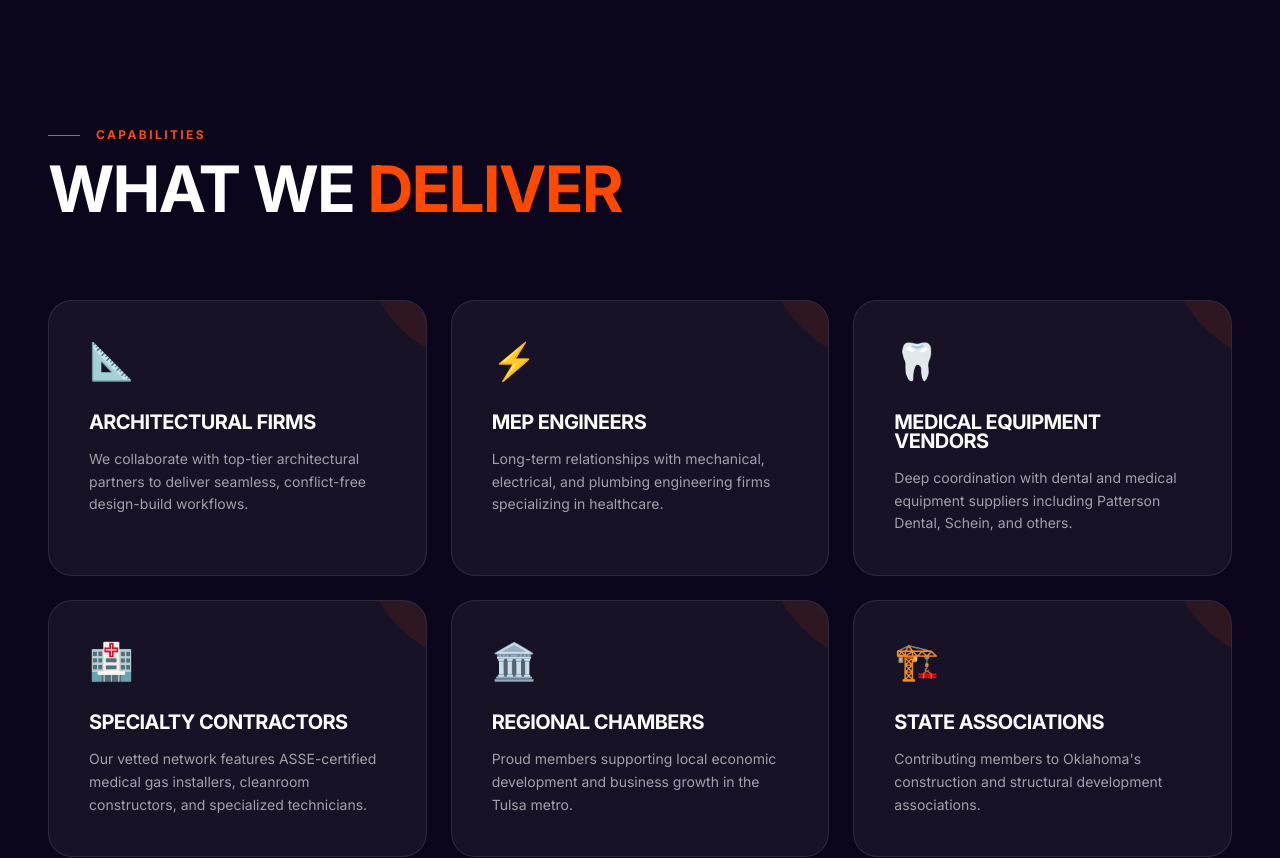
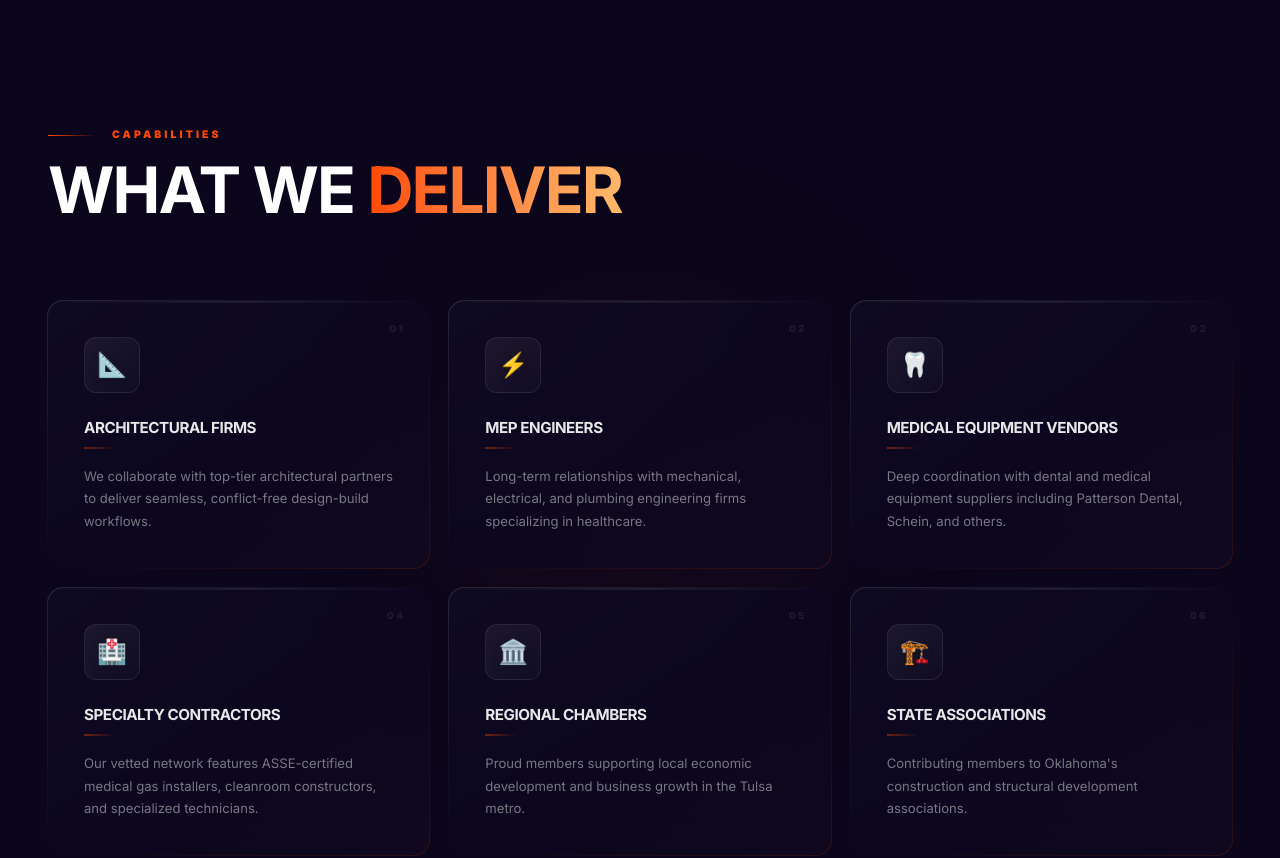
Before and after one commit to UDGOK/udgnew-next, a Next.js app: page /partners in a window 1280 px wide. Shown: the part 1884-2742 px from the top of the page. Built offline with nearby package versions, Linux system fonts and the light colour scheme.

Commit message:
design: premium feature card redesign with glassmorphism, gradient borders, numbered indices, and luminous icon containers

```diff
--- a/components/ServicePage.tsx
+++ b/components/ServicePage.tsx
@@ -169,35 +169,77 @@ export default function ServicePage({
         </div>
       </section>
 
-      {/* 3. Features Dashboard */}
-      <section className="py-32 px-6 md:px-12 max-w-7xl mx-auto border-b border-white/10">
+      {/* 3. Features Dashboard — Premium Edition */}
+      <section className="py-32 px-6 md:px-12 max-w-7xl mx-auto border-b border-white/10 relative">
+        {/* Ambient background glow */}
+        <div className="absolute top-1/2 left-1/2 -translate-x-1/2 -translate-y-1/2 w-[600px] h-[600px] rounded-full pointer-events-none" style={{ background: "radial-gradient(circle, rgba(255,72,0,0.06) 0%, transparent 70%)", filter: "blur(80px)" }} />
+
         <AnimateIn>
-          <div className="flex flex-col md:flex-row md:items-end justify-between gap-8 mb-20">
+          <div className="flex flex-col md:flex-row md:items-end justify-between gap-8 mb-20 relative z-10">
             <div>
               <div className="flex items-center gap-4 mb-4">
-                <span className="w-8 h-px bg-[#FF4800]" />
-                <span className="text-[#FF4800] text-xs font-bold tracking-[0.2em] uppercase">Capabilities</span>
+                <span className="w-12 h-px bg-gradient-to-r from-[#FF4800] to-transparent" />
+                <span className="text-[#FF4800] text-[0.65rem] font-black tracking-[0.3em] uppercase">Capabilities</span>
               </div>
               <h2 className="text-[clamp(3rem,5vw,5rem)] font-black uppercase tracking-tighter leading-[0.9]">
-                What We <span className="text-[#FF4800]">Deliver</span>
+                What We <span className="text-transparent bg-clip-text bg-gradient-to-r from-[#FF4800] to-orange-300">Deliver</span>
               </h2>
             </div>
           </div>
         </AnimateIn>
 
-        <div className="grid grid-cols-1 md:grid-cols-2 lg:grid-cols-3 gap-6">
+        <div className="grid grid-cols-1 md:grid-cols-2 lg:grid-cols-3 gap-5 relative z-10">
           {features.map((f, i) => (
-            <AnimateIn key={i} delay={i * 0.05} direction="up">
-              <div className="bg-white/5 border border-white/10 rounded-3xl p-10 h-full group hover:bg-white/10 transition-colors relative overflow-hidden">
-                <div className="absolute top-0 right-0 w-32 h-32 bg-[#FF4800]/10 rounded-bl-full -mr-16 -mt-16 transition-transform group-hover:scale-150" />
-                <motion.div
-                  className="text-4xl mb-8 relative z-10"
-                  whileHover={{ scale: 1.2, rotate: 5 }}
-                >
-                  {f.icon}
-                </motion.div>
-                <h3 className="text-xl font-bold uppercase tracking-tight mb-4 relative z-10">{f.title}</h3>
-                <p className="text-white/60 text-sm leading-relaxed relative z-10">{f.desc}</p>
+            <AnimateIn key={i} delay={i * 0.07} direction="up">
+              <div className="relative h-full group">
+                {/* Gradient border wrapper */}
+                <div className="absolute -inset-[1px] rounded-2xl bg-gradient-to-br from-white/[0.12] via-transparent to-[#FF4800]/[0.15] opacity-100 group-hover:opacity-0 transition-opacity duration-500" />
+                <div className="absolute -inset-[1px] rounded-2xl bg-gradient-to-br from-[#FF4800]/40 via-[#FF4800]/10 to-orange-400/30 opacity-0 group-hover:opacity-100 transition-opacity duration-500" />
+
+                {/* Card body */}
+                <div className="relative bg-[#0d0820]/90 backdrop-blur-xl rounded-2xl p-8 md:p-9 h-full overflow-hidden transition-all duration-500">
+                  {/* Animated gradient mesh — visible on hover */}
+                  <div className="absolute inset-0 opacity-0 group-hover:opacity-100 transition-opacity duration-700" style={{ background: "radial-gradient(ellipse at 20% 80%, rgba(255,72,0,0.08) 0%, transparent 50%), radial-gradient(ellipse at 80% 20%, rgba(255,140,50,0.06) 0%, transparent 50%)" }} />
+
+                  {/* Top gradient line */}
+                  <div className="absolute top-0 left-0 right-0 h-[2px] bg-gradient-to-r from-transparent via-white/8 to-transparent group-hover:via-[#FF4800]/50 transition-all duration-700" />
+
+                  {/* Index number */}
+                  <div className="absolute top-5 right-6 text-[0.6rem] font-black tracking-[0.25em] text-white/[0.07] group-hover:text-[#FF4800]/20 transition-colors duration-500 select-none">
+                    {String(i + 1).padStart(2, "0")}
+                  </div>
+
+                  {/* Icon container */}
+                  <div className="relative mb-7">
+                    {/* Glow ring */}
+                    <div className="absolute -inset-2 rounded-2xl bg-gradient-to-br from-[#FF4800]/0 to-orange-500/0 group-hover:from-[#FF4800]/15 group-hover:to-orange-500/10 blur-xl transition-all duration-700" />
+                    <motion.div
+                      className="relative w-14 h-14 rounded-xl bg-gradient-to-br from-white/[0.06] to-white/[0.02] border border-white/[0.08] group-hover:border-[#FF4800]/30 flex items-center justify-center text-2xl transition-colors duration-500 overflow-hidden"
+                      whileHover={{ scale: 1.1, rotate: -3 }}
+                      transition={{ type: "spring", stiffness: 300, damping: 20 }}
+                    >
+                      {/* Inner shimmer */}
+                      <div className="absolute inset-0 bg-gradient-to-br from-[#FF4800]/0 to-transparent group-hover:from-[#FF4800]/10 transition-all duration-500" />
+                      <span className="relative z-10 drop-shadow-lg">{f.icon}</span>
+                    </motion.div>
+                  </div>
+
+                  {/* Title */}
+                  <h3 className="text-[0.95rem] font-extrabold uppercase tracking-[0.04em] mb-3 relative z-10 text-white/90 group-hover:text-white transition-colors duration-300 leading-snug">
+                    {f.title}
+                  </h3>
+
+                  {/* Divider */}
+                  <div className="w-8 h-[2px] bg-gradient-to-r from-[#FF4800]/40 to-transparent mb-4 group-hover:w-12 transition-all duration-500" />
+
+                  {/* Description */}
+                  <p className="text-[0.82rem] text-white/45 leading-[1.7] relative z-10 group-hover:text-white/60 transition-colors duration-300">
+                    {f.desc}
+                  </p>
+
+                  {/* Bottom corner accent */}
+                  <div className="absolute bottom-0 right-0 w-20 h-20 bg-gradient-to-tl from-[#FF4800]/[0.04] to-transparent opacity-0 group-hover:opacity-100 transition-opacity duration-700 rounded-tl-full" />
+                </div>
               </div>
             </AnimateIn>
           ))}
```
